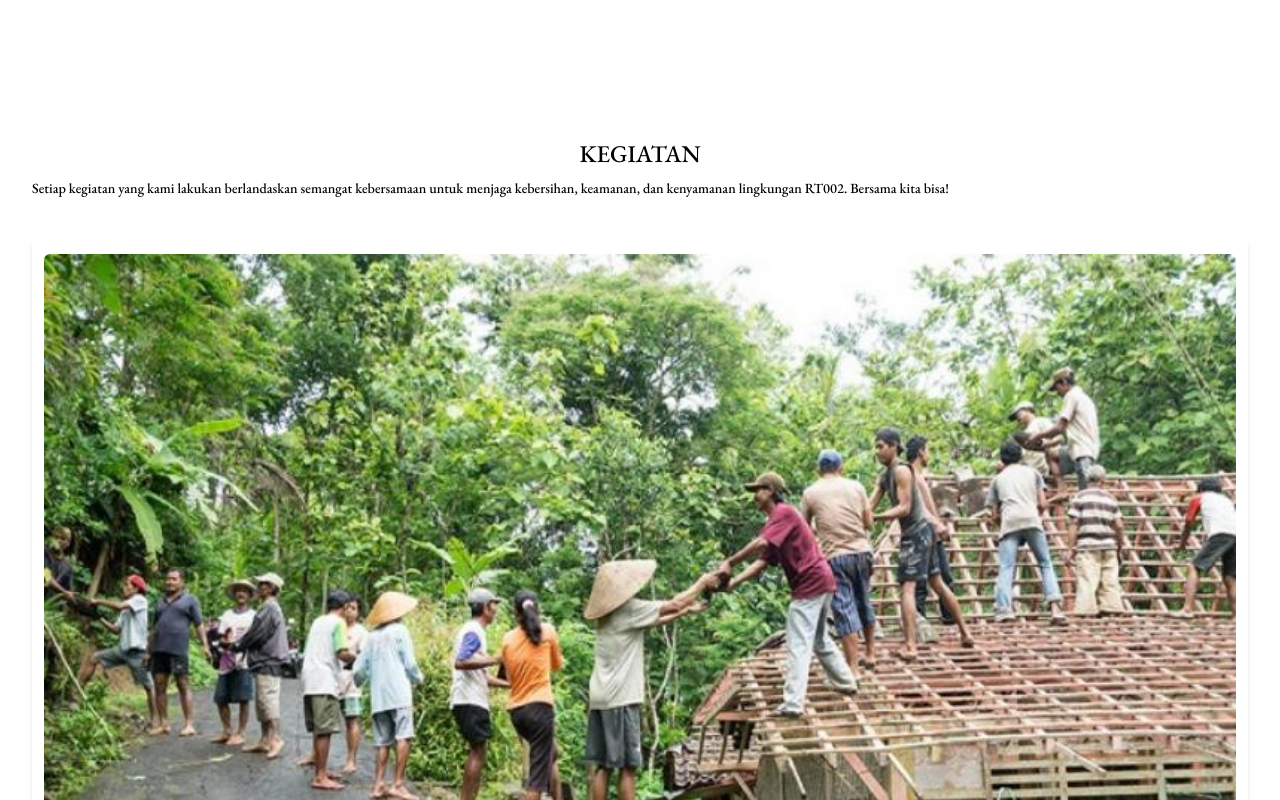
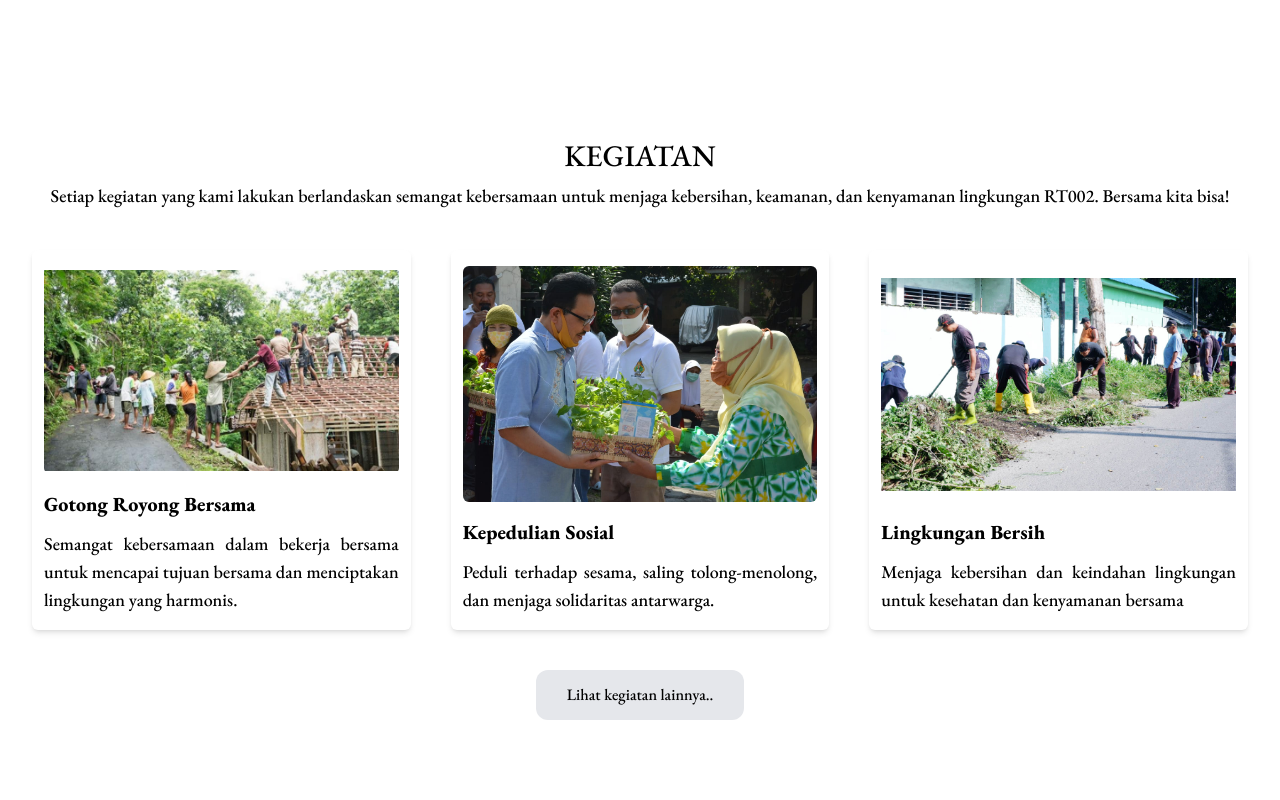
Before and after one commit to myogaazwar/RT-002, a React (Vite) app: page /#home in a window 1280 px wide. Shown: the part 980-1780 px from the top of the page. Built offline with nearby package versions, Linux system fonts and the light colour scheme.

Commit message:
update: kegiatan responsive

```diff
--- a/src/components/kegiatan/Kegiatan.jsx
+++ b/src/components/kegiatan/Kegiatan.jsx
@@ -9,15 +9,15 @@ const Kegiatan = () => {
     <section id={'kegiatan'} className='h-full eb-garamond-medium mt-32 '>
       <main>
         <div>
-          <h2 className='text-2xl text-center'>KEGIATAN</h2>
-          <p className='text-sm mt-2 text-justify'>
+          <h2 className='text-2xl text-center md:text-3xl'>KEGIATAN</h2>
+          <p className='text-sm mt-2 text-justify md:text-center md:text-lg'>
             Setiap kegiatan yang kami lakukan berlandaskan semangat kebersamaan
             untuk menjaga kebersihan, keamanan, dan kenyamanan lingkungan RT002.
             Bersama kita bisa!
           </p>
         </div>
 
-        <div className='mt-10 grid gap-y-4'>
+        <div className='mt-10 grid gap-y-4 md:grid-cols-3 md:gap-x-4 lg:gap-x-10'>
           {semuaKegiatan.map((kegiatan) => (
             <Card
               key={kegiatan.id}
@@ -26,8 +26,13 @@ const Kegiatan = () => {
               description={kegiatan.description}
             />
           ))}
-
-          <Button classname={'w-full bg-gray-200 mt-5'}>
+        </div>
+        <div className='flex items-center justify-center'>
+          <Button
+            classname={
+              'w-full bg-gray-200 mt-10 md:w-52 hover:scale-105 hover:bg-gray-300'
+            }
+          >
             Lihat kegiatan lainnya..
           </Button>
         </div>
```
